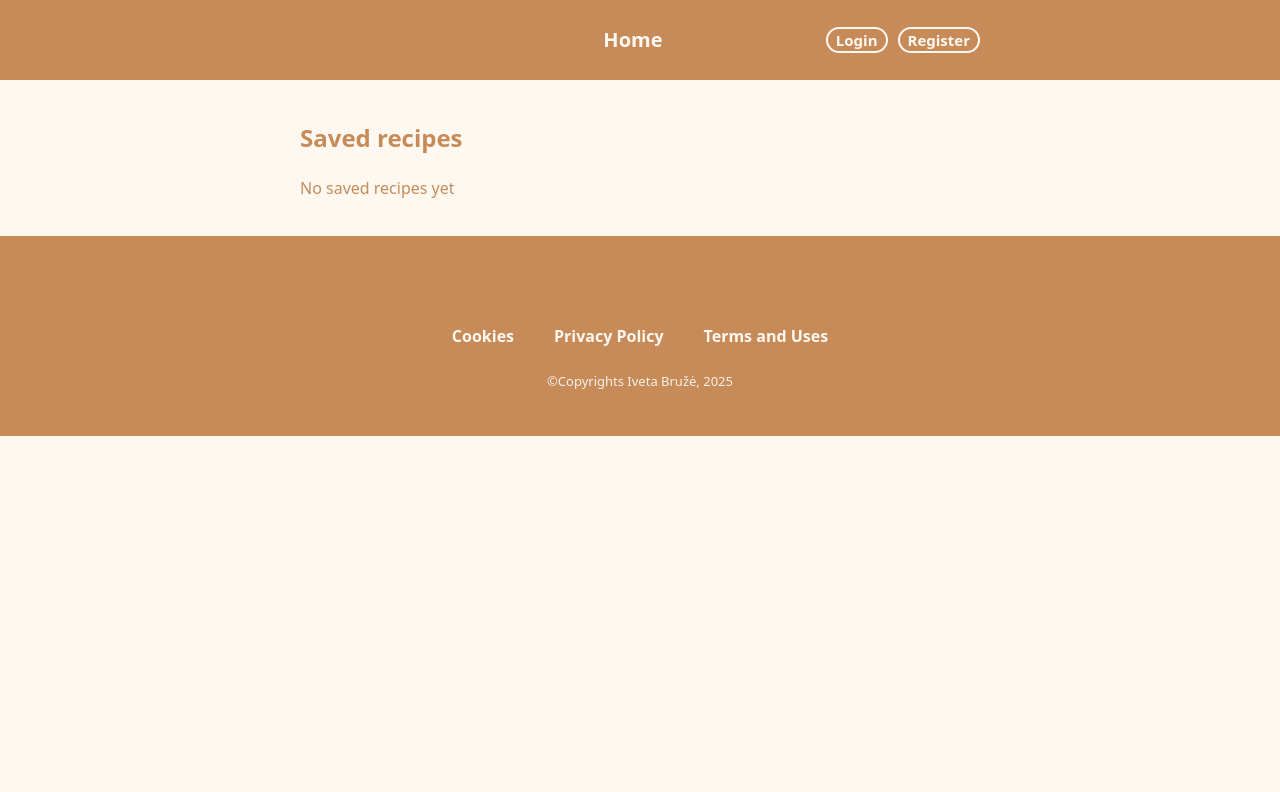
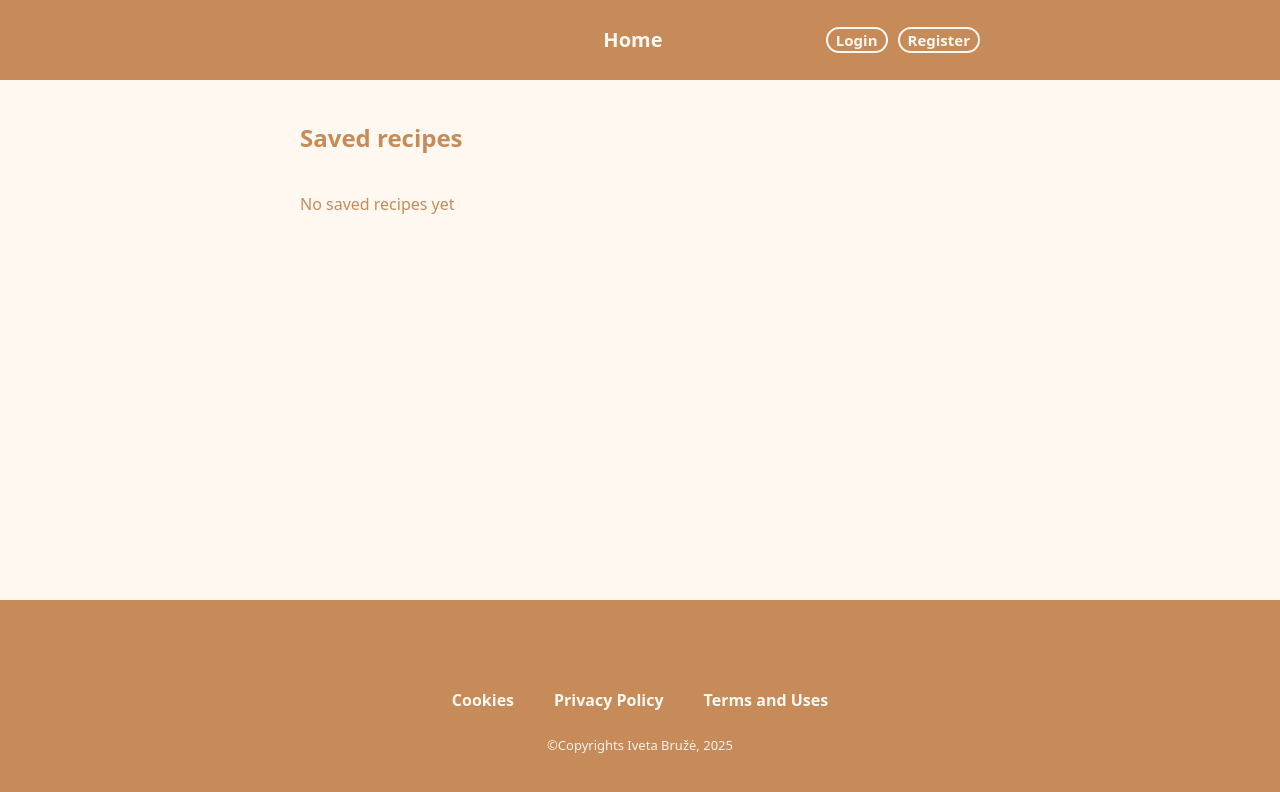
Before and after one commit to IvetaBru/React_atsiskaitymas, a React (Vite) app in the folder react_atsiskaitymas/: page /user in a window 1280 px wide. Shown: the top 792 px of the page. Built offline with nearby package versions, Linux system fonts and the light colour scheme; data requests are answered from the project's data file; some icons are missing.

Commit message:
user page styled

```diff
--- a/react_atsiskaitymas/src/components/pages/UserPage.tsx
+++ b/react_atsiskaitymas/src/components/pages/UserPage.tsx
@@ -7,7 +7,14 @@
 import RecipeCard from "../UI/molecules/RecipeCard";
 
 const StyledSection = styled.section`
+    height: calc(100vh - 80px - 260px);
     color: #C68B59;
+
+    >div{
+        display: flex;
+        flex-wrap: wrap;
+        gap: 10px;
+    }
 `
 
 const UserPage = () => {
@@ -22,6 +29,7 @@
     return (
         <StyledSection>
             <h2>Saved recipes</h2>
+            <div>
                 {
                 saved.length ? (
                     saved.map((recipe) => (
@@ -29,6 +37,7 @@
                     ))
                 ) : (<p>No saved recipes yet</p>)
                 }
+            </div>
         </StyledSection>
      );
 }
```
Lines whose indentation alone changed are shown as unchanged.
